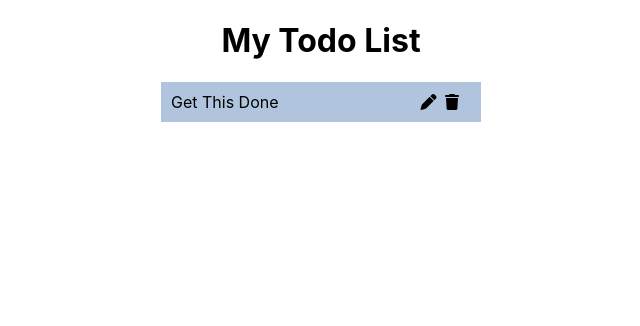
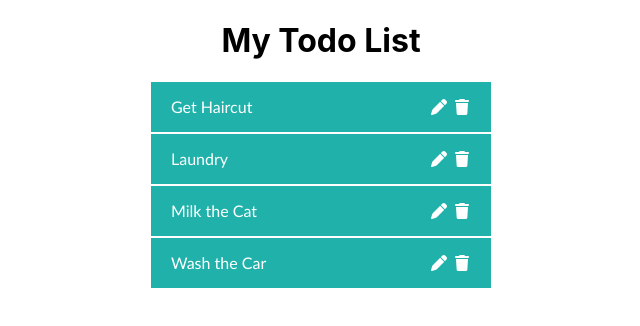
Before and after one commit to TyeCampbell/react-todo-list-, a React (Create React App) app: page / in a window 1280 px wide. Shown: the top 326 px of the page, without its empty margins (319-959 px from the left). Built offline with nearby package versions, Linux system fonts and the light colour scheme.

Commit message:
render the todo list from the state array list. created ToDoForm.js

```diff
--- a/src/Todo.css
+++ b/src/Todo.css
@@ -1,16 +1,18 @@
 .todo-item {
+    width: 300px;
+    height: 25px;
     margin-left: auto;
     margin-right: auto;
-    padding: 10px 10px 0px 10px;
+    padding: 15px 20px 10px 20px;
     text-align: left;
-    width: 300px;
-    height: 30px;
-    background-color: lightsteelblue;
+    font-family: 'Trebuchet MS', 'Lucida Sans Unicode', 'Lucida Grande', 'Lucida Sans', Arial, sans-serif;
+    color: white;
+    background-color: lightseagreen;
+    border-bottom: 2px solid white;
 }
 
 .todo-icons {
     float: right;
-    padding-right: 10px;
 }
 
 .todo-icons i {
--- a/src/Todo.js
+++ b/src/Todo.js
@@ -4,7 +4,9 @@ import './Todo.css';
 class Todo extends Component {
     render(){
         return(
-            <div className='todo-item'> {this.props.todoItem} <span className='todo-icons'><i class="fas fa-pen"></i> <i class="fas fa-trash"></i></span></div>
+            <div className='todo-item'> {this.props.todoItem}
+            <span className='todo-icons'><i class="fas fa-pen"></i> <i class="fas fa-trash"></i></span>
+            </div>
             )
     }
 }
--- a/src/TodoList.js
+++ b/src/TodoList.js
@@ -2,16 +2,27 @@ import React, { Component } from 'react';
 import Todo from './Todo';
 
 class TodoList extends Component {
+
     constructor(props) {
         super(props);
+
+        this.state = {
+            list: [{todo: 'Get Haircut', done: false}, {todo: 'Laundry', done: false}, {todo: 'Milk the Cat', done: false}, {todo: 'Wash the Car', done: false},],
+        }
 
     }
 
     render() {
 
+       const listTodos = this.state.list.map(item => (
+        <Todo todoItem={item.todo} done={item.todo}/>
+        ))
+
+
         return(
+
             <div>
-                <Todo todoItem='Get This Done'/>
+                {listTodos}
             </div>
         )
     }
```
Also changed, not shown: src/TodoForm.js (+14 -0 lines).
